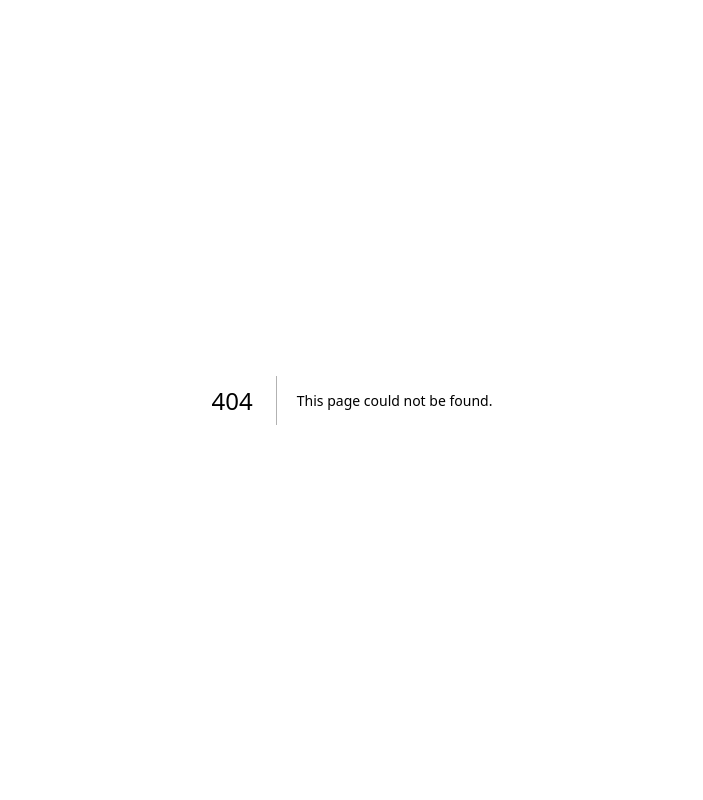
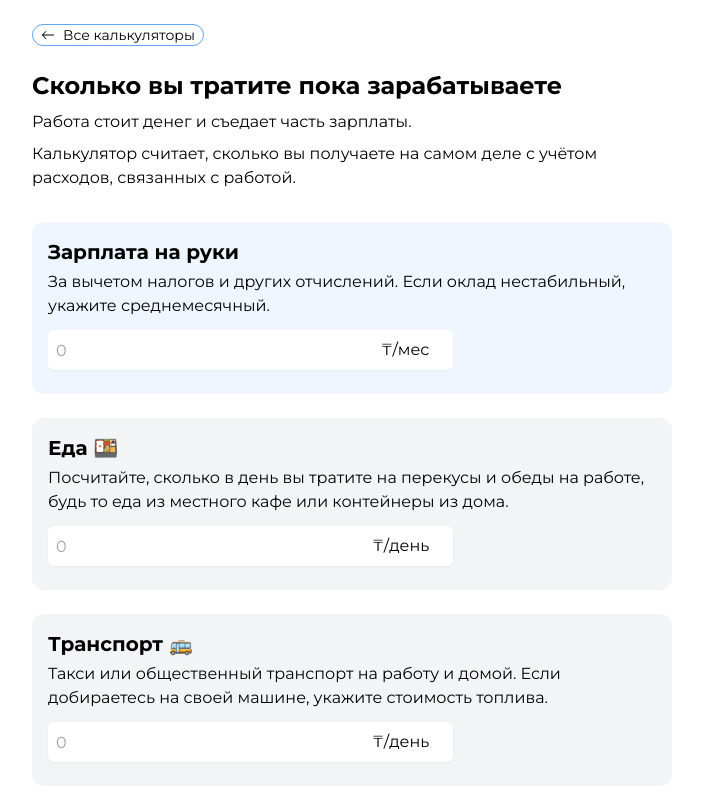
Before and after one commit to Dosybi/groovy-calcs, a Next.js app: page /true-salary in a window 1280 px wide. Before the commit this address had no page. Shown: the top 800 px of the page, without its empty margins (288-991 px from the left). Built offline with nearby package versions, Linux system fonts and the light colour scheme.

Commit message:
add true salary page

```diff
--- /dev/null
+++ b/components/true-salary/Chart.js
@@ -0,0 +1,38 @@
+import { ResponsiveContainer, PieChart, Pie, Tooltip } from 'recharts'
+
+const Chart = ({ data }) => {
+  const chartData = [
+    {
+      name: 'Расходы',
+      value: data.totalExpenses,
+    },
+    {
+      name: 'Остаток',
+      value: data.totalBalance,
+    },
+  ]
+
+  return (
+    data.totalExpenses != 0 && (
+      <ResponsiveContainer width="100%" height={200}>
+        <PieChart>
+          <Pie
+            data={chartData}
+            dataKey="value"
+            nameKey="name"
+            cx="50%"
+            cy="50%"
+            outerRadius={80}
+            fill="#164e63"
+            label
+            labelLine={false}
+            isAnimationActive
+          />
+          <Tooltip />
+        </PieChart>
+      </ResponsiveContainer>
+    )
+  )
+}
+
+export default Chart
--- /dev/null
+++ b/components/true-salary/Inputs.js
@@ -0,0 +1,66 @@
+import { useState } from 'react'
+
+import SingleInput from './SingleInput'
+
+const Inputs = ({ categories, getResult }) => {
+  const [data, setData] = useState(categories)
+
+  const handleInputChange = (title, amount) => {
+    const newData = data.map((item) =>
+      item.title === title ? { ...item, amount: amount } : item
+    )
+    setData(newData)
+    const newResult = {
+      totalExpenses: Math.round(
+        newData
+          .filter((_, i) => i != 0)
+          .map((item) => {
+            let total = 0
+            if (item.isDaily) {
+              total += item.amount * 22
+            } else if (item.isWeekly) {
+              total += item.amount * 4.5
+            } else if (item.isYearly) {
+              total += item.amount / 12
+            } else total += item.amount
+            return total
+          })
+          .reduce((acc, cur) => +acc + +cur)
+      ),
+      totalBalance: Math.round(
+        newData[0].amount -
+          newData
+            .filter((_, i) => i != 0)
+            .map((item) => {
+              let total = 0
+              if (item.isDaily) {
+                total += item.amount * 22
+              } else if (item.isWeekly) {
+                total += item.amount * 4.5
+              } else if (item.isYearly) {
+                total += item.amount / 12
+              } else total += item.amount
+              return total
+            })
+            .reduce((acc, cur) => +acc + +cur)
+      ),
+    }
+    getResult(newResult, newData[0].amount)
+  }
+
+  return (
+    <>
+      {data.map((category) => {
+        return (
+          <SingleInput
+            {...category}
+            handleInputChange={handleInputChange}
+            key={category.title}
+          />
+        )
+      })}
+    </>
+  )
+}
+
+export default Inputs
--- /dev/null
+++ b/components/true-salary/Result.js
@@ -0,0 +1,33 @@
+import Chart from './Chart'
+
+const Result = ({ totalExpenses, totalBalance, income }) => {
+  const expenses = String(totalExpenses)
+    .split('')
+    .map((letter, i, arr) => (i === arr.length - 4 ? letter + ' ' : letter))
+    .map((letter, i, arr) => (i === arr.length - 7 ? letter + ' ' : letter))
+    .join('')
+  const balance = String(totalBalance)
+    .split('')
+    .map((letter, i, arr) => (i === arr.length - 4 ? letter + ' ' : letter))
+    .map((letter, i, arr) => (i === arr.length - 7 ? letter + ' ' : letter))
+    .join('')
+  const percent = Math.round((totalExpenses / income) * 100)
+
+  return (
+    totalExpenses != 0 && (
+      <div className="sticky bottom-0 -mx-4 mt-2 mb-8 bg-cyan-900 px-8 py-4 text-white transition-all md:mx-0 md:rounded-t">
+        <div className="flex">
+          <div className="pr-2">
+            <span className="text-xl font-bold">{expenses} ₸/мес</span> или
+            {percent}% зарплаты вы тратите на работу
+          </div>
+          <div className="-my-4 -mr-8 bg-green-500 py-4 px-8">
+            <span className="text-xl font-bold">{balance} ₸/мес</span> остаётся
+          </div>
+        </div>
+      </div>
+    )
+  )
+}
+
+export default Result
--- /dev/null
+++ b/components/true-salary/SingleInput.js
@@ -0,0 +1,34 @@
+const SingleInput = ({
+  title,
+  description,
+  amount,
+  isDaily,
+  isMonthly,
+  isYearly,
+  handleInputChange,
+}) => {
+  return (
+    <div
+      className={`mb-6 rounded-xl p-4 ${
+        title === 'Зарплата на руки' ? 'bg-blue-50' : 'bg-gray-100'
+      }`}
+    >
+      <div className="mb-1 text-xl font-bold">{title}</div>
+      <div className="mb-2">{description}</div>
+      <div className="relative mb-2 flex w-2/3">
+        <input
+          type="number"
+          inputMode="numeric"
+          className="mt-1 h-10 w-full appearance-none rounded-md border-gray-800 px-2 shadow-sm"
+          placeholder={amount}
+          onChange={(e) => handleInputChange(title, e.target.value)}
+        />
+        <div className="absolute right-6 py-3">
+          {isDaily ? '₸/день' : isMonthly ? '₸/мес' : isYearly ? '₸/год' : ''}
+        </div>
+      </div>
+    </div>
+  )
+}
+
+export default SingleInput
--- a/data/index.js
+++ b/data/index.js
@@ -52,7 +52,7 @@ export const calcs = [
     shortName: 'Расходы на работу',
     description:
       'Калькулятор считает, сколько вы получаете на самом деле с учётом расходов, связанных с работой.',
-    link: 'https://true-salary.vercel.app',
+    link: '/true-salary',
     icon: TrueSalaryIcon,
     color: 'color-powder',
   },
--- /dev/null
+++ b/data/true-salary.js
@@ -0,0 +1,86 @@
+export const description = {
+  title: 'Сколько вы тратите пока зарабатываете',
+  text: [
+    'Работа стоит денег и съедает часть зарплаты.',
+    'Калькулятор считает, сколько вы получаете на самом деле с учётом расходов, связанных с работой.',
+  ],
+}
+
+export const categories = [
+  {
+    title: 'Зарплата на руки',
+    description:
+      'За вычетом налогов и других отчислений. Если оклад нестабильный, укажите среднемесячный.',
+    isMonthly: true,
+    amount: '0',
+  },
+  {
+    title: 'Еда 🍱',
+    description:
+      'Посчитайте, сколько в день вы тратите на перекусы и обеды на работе, будь то еда из местного кафе или контейнеры из дома.',
+    isDaily: true,
+    amount: '0',
+  },
+  {
+    title: 'Транспорт 🚌',
+    description:
+      'Такси или общественный транспорт на работу и домой. Если добираетесь на своей машине, укажите стоимость топлива.',
+    isDaily: true,
+    amount: '0',
+  },
+  {
+    title: 'Образование 🎓',
+    description:
+      'Сколько стоят курсы, тренинги, мастер-классы и книги, которые работодатель вам не оплачивает.',
+    isYearly: true,
+    amount: '0',
+  },
+  {
+    title: 'Одежда и макияж 👔',
+    description:
+      'Деловые костюмы, сменная обувь, спецодежда или любая другая одежда, которая нужна вам для работы.',
+    isYearly: true,
+    amount: '0',
+  },
+  {
+    title: 'Жильё 🏡',
+    description:
+      'Если вы сняли жильё рядом с работой и теперь платите за аренду больше чем прежде, укажите разницу в цене.',
+    isMonthly: true,
+    amount: '0',
+  },
+  {
+    title: 'Инструменты 🛠',
+    description:
+      'Подписки на сервисы для работы, специальные приложения или ПО, которое вы покупаете за свой счёт.',
+    isYearly: true,
+    amount: '0',
+  },
+  {
+    title: 'Дети 👶',
+    description:
+      'Возможно, пока вы на работе, за ребёнком присматривает няня или воспитатель в детском саду. Сколько это стоит?',
+    isMonthly: true,
+    amount: '0',
+  },
+  {
+    title: 'Подарки коллегам 🍻',
+    description:
+      'Обычно на подарки коллегам и корпоративы скидывается весь офис — посчитайте сколько денег на это уходит. А ещё вы, возможно, накрываете стол на свой день рождения.',
+    isYearly: true,
+    amount: '0',
+  },
+  {
+    title: 'Терапия 🤦‍♂️',
+    description:
+      'Запишите расходы на психотерапевта, если основной предмет разговоров с ним — начальник, коллеги и выгорание.',
+    isMonthly: true,
+    amount: '0',
+  },
+  {
+    title: 'Дополнительно 💵',
+    description: 'Вспомните, какие ещё расходы вы несёте из-за работы.',
+    isMonthly: true,
+    amount: '0',
+  },
+]
--- /dev/null
+++ b/pages/true-salary.js
@@ -0,0 +1,38 @@
+import Layout from '../components/Layout'
+import { useState } from 'react'
+
+import Description from '../components/Description'
+import Inputs from '../components/true-salary/Inputs'
+import Chart from '../components/true-salary/Chart'
+import Result from '../components/true-salary/Result'
+
+import { description, categories } from '../data/true-salary'
+
+const TrueSalary = () => {
+  const [result, setResult] = useState({ totalExpenses: 0, totalBalance: 0 })
+  const [total, setTotal] = useState()
+  const getResult = (result, total) => {
+    setResult(result)
+    setTotal(total)
+  }
+
+  return (
+    <>
+      <Layout
+        title="Сколько вы тратите пока зарабатываете"
+        description="Сколько вы тратите пока зарабатываете"
+      >
+        <Description content={description} isInner />
+        <Inputs categories={categories} getResult={getResult} />
+        <Chart data={result} />
+        <Result
+          totalExpenses={result.totalExpenses}
+          totalBalance={result.totalBalance}
+          income={total}
+        />
+      </Layout>
+    </>
+  )
+}
+
+export default TrueSalary
```
